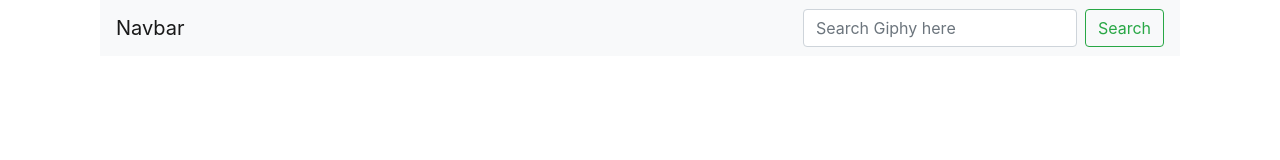
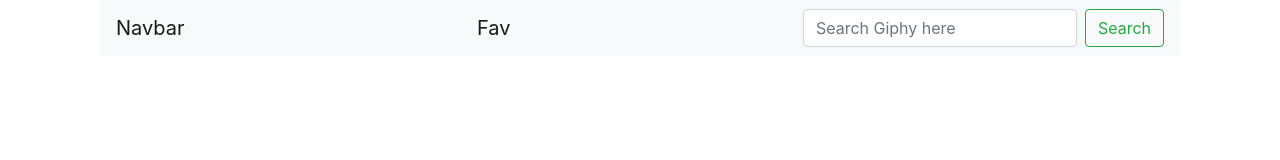
Before and after one commit to MielynA/giphy-search-2021, a React (Create React App) app: page / in a window 1280 px wide. Shown: the top 160 px of the page. Built offline with nearby package versions, Linux system fonts and the light colour scheme.

Commit message:
latest update

```diff
--- a/package.json
+++ b/package.json
@@ -10,6 +10,7 @@
     "bootstrap": "^4.5.3",
     "react": "^17.0.1",
     "react-dom": "^17.0.1",
+    "react-router-dom": "^5.2.0",
     "react-scripts": "4.0.1",
     "web-vitals": "^0.2.4"
   },
--- a/src/App.js
+++ b/src/App.js
@@ -1,13 +1,18 @@
 import React from 'react';
 import GiphyList from './component/GiphyList';
 import NavSearchBar from './component/NavSearchBar'
-
+import FavoriteList from './component/FavoriteList'
+import {HashRouter, Route, Switch} from 'react-router-dom';
 
 function App() {
   return (
-    <div>
-      <GiphyList />
-    </div>
+   <HashRouter>
+     <Switch>
+      <Route path= '/' component={GiphyList} />
+     <Route path='/favorite' exact component={FavoriteList} />
+     </Switch>
+
+   </HashRouter>
   );
 }
 
--- a/src/component/GiphyList.js
+++ b/src/component/GiphyList.js
@@ -15,6 +15,7 @@ import Giphy from './Giphy';
 
      submitInput = (inputText) => {
       let replacedInputText = inputText.split(' ').join('+');
+      console.log(inputText)
 
       let url = "http://api.giphy.com/v1/gifs/search?q=" + replacedInputText
         +"&api_key=DSnJpitZhmQcDeM5vIVQEVjxEO81aOe0&limit=25";
@@ -27,12 +28,15 @@ import Giphy from './Giphy';
           console.log(error)
        })
      }
+     componentDidUpdate () {
+
+     }
   render(){
     let header = "";
     if(this.state.submittedInput !== ''){
       header = (<h4>Search result for <em>{this.state.submittedInput}</em>:</h4>);
     }
-
+    console.log(this.state.giphy)
 
     const giphy = this.state.giphy.map((info, i) =>(
       <Giphy getinfo={info} key={i} />
--- a/src/component/NavSearchBar.js
+++ b/src/component/NavSearchBar.js
@@ -1,5 +1,5 @@
 import React from "react";
-
+import {Link} from 'react-router-dom';
 
 export default class NavSearchBar extends React.Component {
   constructor(props) {
@@ -17,8 +17,9 @@ export default class NavSearchBar extends React.Component {
   };
 
   submitInputParent = e => {
+    e.preventDefault();
     this.props.submitInput(this.setState.inputText);
-    e.preventDefault();
+
     console.log(this.props)
     this.setState = {
       inputText: ""
@@ -31,6 +32,7 @@ export default class NavSearchBar extends React.Component {
         <div className="container">
           <nav className="navbar navbar-light bg-light">
             <a className="navbar-brand">Navbar</a>
+            <Link className="navbar-brand nav-link" to='/favorites'>Fav</Link>
             <form className="form-inline" onSubmit={this.submitInputParent}>
               <input
                 className="form-control mr-sm-2"
```
Also changed, not shown: 2 other files (tests, documents, lock files or other folders).
